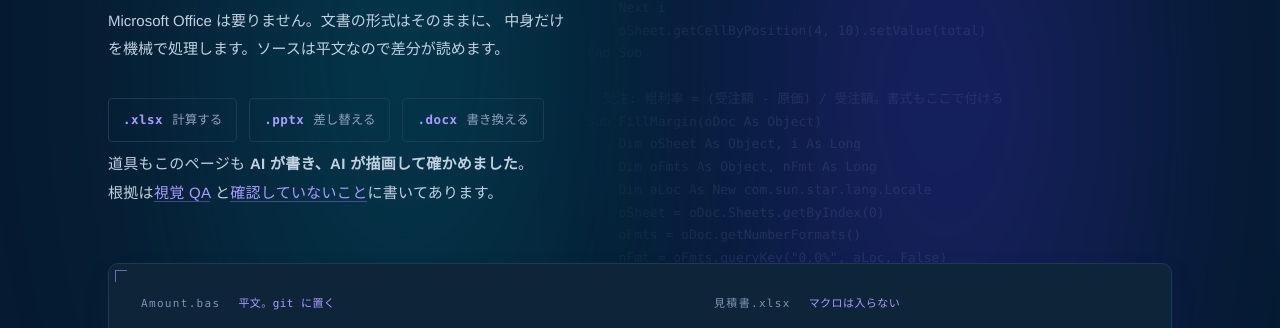
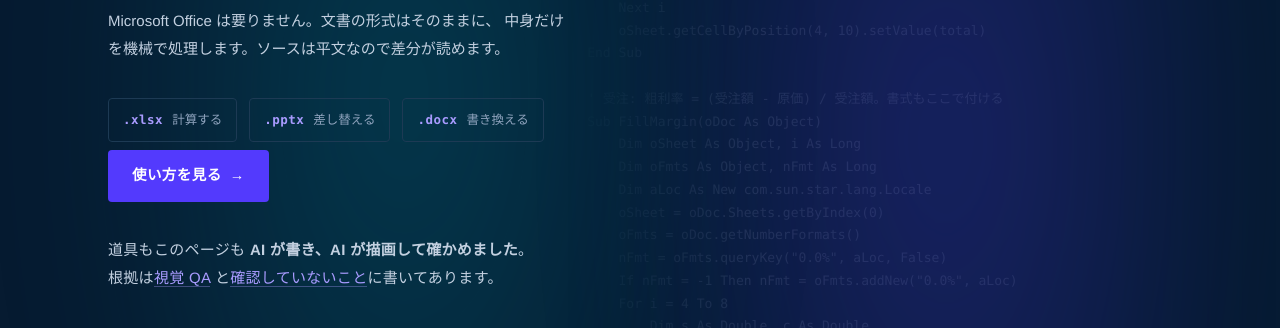
Before and after one commit to namakoo-dev/namakoo-dev.github.io, a plain HTML site: page index.html in a window 1280 px wide. Shown: the part 394-722 px from the top of the page. Drawn offline with Linux system fonts and the light colour scheme.

Commit message:
feat: ヒーローに行動導線（使い方を見る）を足す
外部レビュー（別 AI）の最優先指摘「で、何を押せば使えるのか が弱い」に対応。
ナビにしか CTA が無かったので、ヒーロー本体に「使い方を見る →」を置く。

★ 提案は「GitHub / Quick Start をヒーローに」だったが、basrun は未公開
（remote 無し）なので GitHub ボタンは死にリンクになる。付けず、#use へ送る。
★ AI 主張は動かさない ── ヒーローに意図的に静かに置いた設計判断（コメント参照）。

Co-Authored-By: Claude Opus 5 <noreply@anthropic.com>

```diff
--- a/index.html
+++ b/index.html
@@ -131,6 +131,14 @@ header{position:sticky;top:0;z-index:20;background:#fff;
         padding:9px 14px;display:flex;gap:9px;align-items:baseline}
 .fmt b{font-family:var(--font-mono);font-size:12.5px;color:#a99bff;letter-spacing:.04em}
 .fmt span{font-size:12.5px;color:#8fa3bd}
+/* ★ ヒーロー本体の行動導線。ナビの「使い方」だけだと「で、何を押す?」が弱い
+   (外部レビューの指摘)。★ GitHub は未公開なので死にリンクを避け、#use へ送る。
+   書式の直後・静かな AI 注記の前に置き、行動 → 注記 の順にする。 */
+.hero-cta{margin:24px 0 4px}
+.hero .go{display:inline-flex;align-items:center;gap:8px;background:var(--accent);
+  color:var(--accent-on);padding:12px 24px;border-radius:var(--radius-sm);
+  font-weight:600;font-size:14.5px;letter-spacing:.03em;text-decoration:none}
+.hero .go:hover{background:var(--accent-hover);color:#fff}
 .by{margin:26px 0 0;font-size:12.5px;color:#7d93b2;letter-spacing:.02em}
 .by b{color:#c3d0e0;font-weight:600}
 .by span{display:block}   /* ★ 「根拠 / は」で折れていた。二文目は行頭から */
@@ -429,6 +437,7 @@ End Sub
       <li><b>.pptx</b><span>差し替える</span></li>
       <li><b>.docx</b><span>書き換える</span></li>
     </ul>
+    <p class="hero-cta"><a class="go" href="#use">使い方を見る<span aria-hidden="true"> →</span></a></p>
     <!-- ★ 冒頭にも置く。視覚 QA の節まで読まない人には伝わらないため。
          ただし主題は道具なので、見出しと競わない静かさで。 -->
     <p class="by">道具もこのページも <b>AI が書き、AI が描画して確かめました</b>。
```
